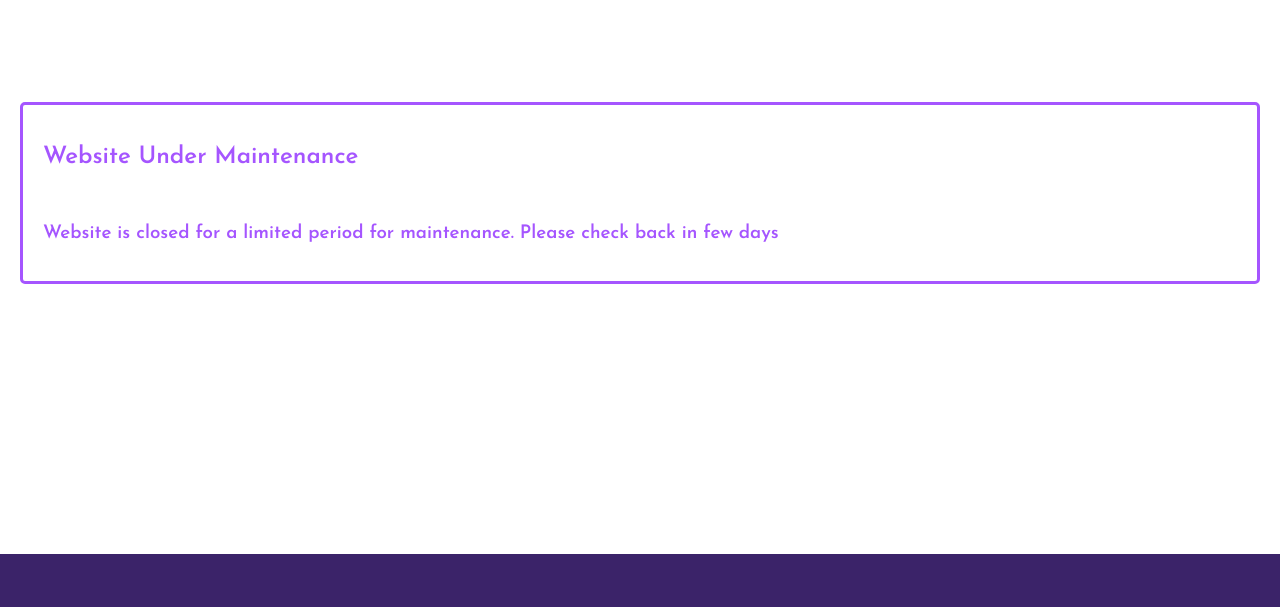
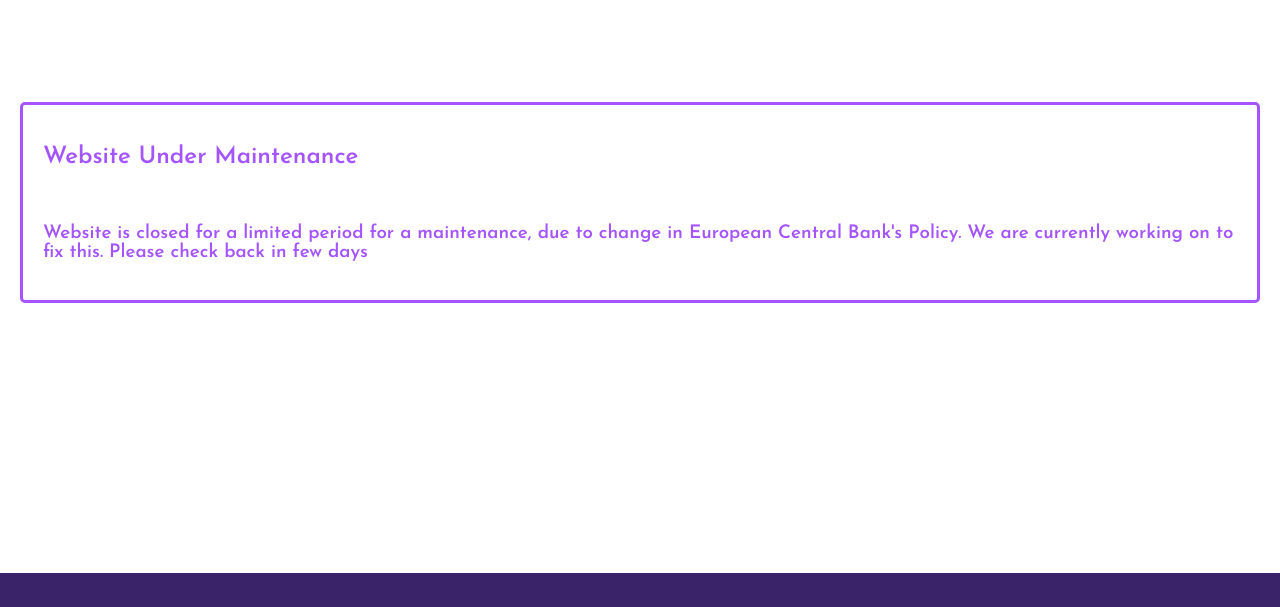
Before and after one commit to pranavsedu/Currency-exchange, a plain HTML site: page index.html in a window 1280 px wide. Shown: the part 193-800 px from the top of the page. Drawn offline with nearby package versions, Linux system fonts and the light colour scheme; no server answers; a script that the page names is missing.

Commit message:
Update index.html
Updated Maintenance Notice

```diff
--- a/index.html
+++ b/index.html
@@ -51,7 +51,7 @@
 								<br><br><br><br>
 								<fieldset class="maintenance">
         				<h2>Website Under Maintenance</h2><br>
-        				<h3>Website is closed for a limited period for maintenance. Please check back in few days</h3>
+        				<h3>Website is closed for a limited period for a maintenance, due to change in European Central Bank's Policy. We are currently working on to fix this. Please check back in few days</h3>
         </fieldset>
 
 
```
